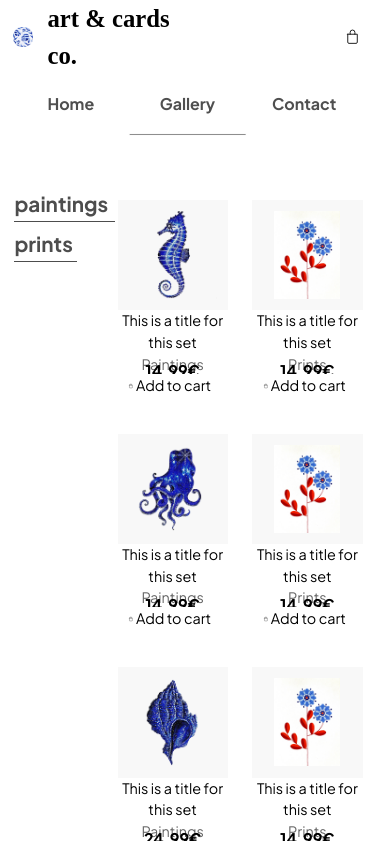
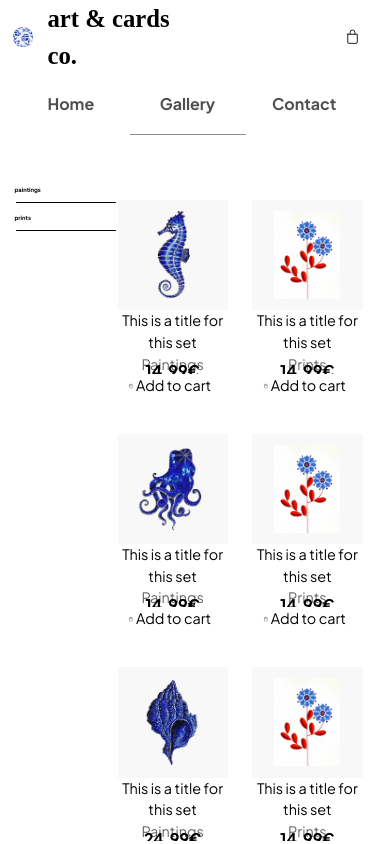
Before and after one commit to wellwe11/elliesWebsite, a React (Vite) app: page / in a window 390 px wide. Both pictures are taken after a click on the button "Gallery". Shown: the top 844 px of the page. Built offline with nearby package versions, Linux system fonts and the light colour scheme; a web font is replaced by a local one.

Commit message:
updated filter-siderbar on gallery-page to use the 'explore' feature button which is also used inside of 'services' (The section between paintings and prints on front-page). I think it looks easier to understand which filter is currently active

```diff
--- a/src/UI/UIComponents/BODY/gallery/filterSideBar/filterSideBar.jsx
+++ b/src/UI/UIComponents/BODY/gallery/filterSideBar/filterSideBar.jsx
@@ -1,21 +1,10 @@
 import { useParams } from "react-router-dom";
 import classes from "./filterSideBar.module.scss";
+import ArrowSVG from "@components/SVGS/arrowSVG/arrowSVG";
+import ButtonWithUnderlineAndUndertext from "@components/buttonWithUnderlineAndUnderText/buttonWithUnderlineAndUndertext";
 
 const FilterSideBar = ({ dataKeys, handleFilter }) => {
   const { category } = useParams();
-
-  const ActiveLabel = ({ objKey }) => (
-    <label className={classes.activeFilter}>
-      <input
-        className={classes.filterInput}
-        type="checkbox"
-        name="key-choices"
-        checked={category === objKey}
-        onChange={() => handleFilter(objKey)}
-      />
-      <h5 className={classes.filterText}>{objKey}</h5>
-    </label>
-  );
 
   return (
     <div className={classes.filterSideBar}>
@@ -23,7 +12,6 @@ const FilterSideBar = ({ dataKeys, handleFilter }) => {
         {dataKeys.map((key, index) => (
           <li key={index} className={classes.filterLi}>
             <label className={classes.filterLabel}>
-              {category === key ? <ActiveLabel objKey={key} /> : ""}
               <input
                 className={classes.filterInput}
                 type="checkbox"
@@ -32,10 +20,14 @@ const FilterSideBar = ({ dataKeys, handleFilter }) => {
                 onChange={() => handleFilter(key)}
               />
               <div className={classes.textAndUnderline}>
-                <h5 className={classes.filterText}>{key}</h5>
-                <div className={classes.underline}>
-                  <div className={classes.underlineDot} />
-                </div>
+                <ButtonWithUnderlineAndUndertext
+                  index={index}
+                  fontSize={"1.5vw"}
+                  fontType={"h3"}
+                  boolean={category === key}
+                >
+                  {key}
+                </ButtonWithUnderlineAndUndertext>
               </div>
             </label>
           </li>
--- a/src/UI/UIComponents/BODY/gallery/filterSideBar/filterSideBar.module.scss
+++ b/src/UI/UIComponents/BODY/gallery/filterSideBar/filterSideBar.module.scss
@@ -29,87 +29,15 @@
 
         // container for text and corresponding line
         .textAndUnderline {
-          width: 107%;
-
           display: flex;
           flex-direction: column;
           align-items: flex-start;
-
-          // text for filterLabel
-          .filterText {
-            font-variation-settings: "wght" 450;
-            padding: 2px 0px;
-            transition: font-variation-settings 0.2s ease;
-
-            color: var(--c-text-300);
-          }
-
-          // underline that has animation to highlight hover-state
-          .underline {
-            height: 1px !important;
-            width: 100%;
-            background-color: var(--c-text-300);
-
-            position: relative;
-
-            .underlineDot {
-              position: absolute;
-              background-color: var(--websiteContainerColor);
-              height: 5px;
-              width: 10px;
-              left: -15px;
-              top: -1.35px;
-
-              border-radius: 100px;
-
-              pointer-events: none;
-            }
-          }
         }
 
-        &:not(.activeFilter):hover {
-          .textAndUnderline {
-            .filterText {
-              color: var(--c-text-black);
-              font-variation-settings: "wght" 400;
-            }
-
-            .underline {
-              background-color: var(--c-text-black);
-
-              .underlineDot {
-                left: 103% !important;
-                transition: left 0.9s cubic-bezier(0.55, 0, 0.1, 1);
-              }
-            }
-          }
+        // class applied if button is clicked
+        .activeFilter {
         }
       }
     }
   }
 }
-
-// for when user clicks a filter
-.activeFilter {
-  cursor: pointer;
-  position: absolute;
-  top: 2px;
-  left: -1px;
-
-  animation: textAppear 0.3s ease forwards;
-
-  .filterText {
-    font-variation-settings: "wght" 600 !important;
-    color: var(--c-text-black);
-  }
-}
-
-@keyframes textAppear {
-  from {
-    opacity: 0%;
-  }
-
-  to {
-    opacity: 100%;
-  }
-}
--- a/src/abstract/components/buttonWithContent/BUTTONWITHCONTENT.module.scss
+++ b/src/abstract/components/buttonWithContent/BUTTONWITHCONTENT.module.scss
@@ -18,7 +18,7 @@
     transition: color 0.3s ease;
 
     .font {
-      transition: transform 0.7s ease, color 0.4s ease;
+      transition: color 0.4s ease;
       color: var(--fontColor);
       font-variation-settings: "wght" 450;
     }
@@ -26,7 +26,6 @@
     &:hover {
       .font {
         color: black;
-        transform: scale(1.01);
       }
     }
   }
--- a/src/abstract/components/buttonWithUnderlineAndUnderText/buttonWithUnderlineAndUndertext.jsx
+++ b/src/abstract/components/buttonWithUnderlineAndUnderText/buttonWithUnderlineAndUndertext.jsx
@@ -18,7 +18,7 @@ const MainImageSpan = ({
   );
 };
 
-const UnderlineSpan = ({ fontSize = 30 }) => {
+const UnderlineSpan = ({ fontSize = 30, boolean }) => {
   const [updatedFontSize, setUpdatedFontSize] = useState(fontSize);
   const [fontSizeType, setFontSizeType] = useState(null);
 
@@ -26,8 +26,8 @@ const UnderlineSpan = ({ fontSize = 30 }) => {
   // caveat: fontSize = clamp(30px, 5vw, 50px) will return 30550, which is a size we dont want.
   const validateFontSize = () => {
     if (typeof fontSize === "string") {
-      let removeNumbers = fontSize.replace(/\d/g, "");
-      let removeLetters = fontSize.replace(/\D/g, "");
+      let removeNumbers = fontSize.replace(/[0-9]/g, "");
+      let removeLetters = fontSize.replace(/[a-zA-Z]/g, "");
 
       setUpdatedFontSize(+removeLetters);
       setFontSizeType(removeNumbers);
@@ -42,8 +42,6 @@ const UnderlineSpan = ({ fontSize = 30 }) => {
 
   const buttonHoveringElement = (
     <div className={classes.buttonHoveringElement}>
-      {/* Currently disabled since text below looks better */}
-      {/* <ArrowSVG color="black" /> */}
       <p
         className={classes.buttonHoveringText}
         style={{
@@ -60,21 +58,30 @@ const UnderlineSpan = ({ fontSize = 30 }) => {
   );
 
   return (
-    <div className={classes.underlineSpanContainer}>
-      <div className={classes.underlineSpan}></div>
+    <div
+      className={`${classes.underlineSpanContainer} ${
+        boolean ? classes.activeClass : ""
+      }`}
+    >
+      <div className={classes.underlineSpan} />
       {buttonHoveringElement}
     </div>
   );
 };
 
-const ButtonWithUnderlineAndUndertext = ({ children, fontSize, fontType }) => {
+const ButtonWithUnderlineAndUndertext = ({
+  children,
+  fontSize,
+  fontType,
+  boolean,
+}) => {
   return (
     <div className={classes.mainImageWrapperText}>
       <div className={classes.mainImageWrapper}>
         <MainImageSpan fontSize={fontSize} fontType={fontType}>
           {children}
         </MainImageSpan>
-        <UnderlineSpan fontSize={fontSize} />
+        <UnderlineSpan fontSize={fontSize} boolean={boolean} />
       </div>
     </div>
   );
--- a/src/abstract/components/buttonWithUnderlineAndUnderText/buttonWithUnderlineAndUndertext.module.scss
+++ b/src/abstract/components/buttonWithUnderlineAndUnderText/buttonWithUnderlineAndUndertext.module.scss
@@ -79,3 +79,15 @@
     opacity: 1;
   }
 }
+
+.activeClass {
+  // displays explore-text and smaller underline on click
+
+  .underlineSpan {
+    width: 60px !important;
+  }
+
+  .buttonHoveringElement {
+    opacity: 1 !important;
+  }
+}
```
